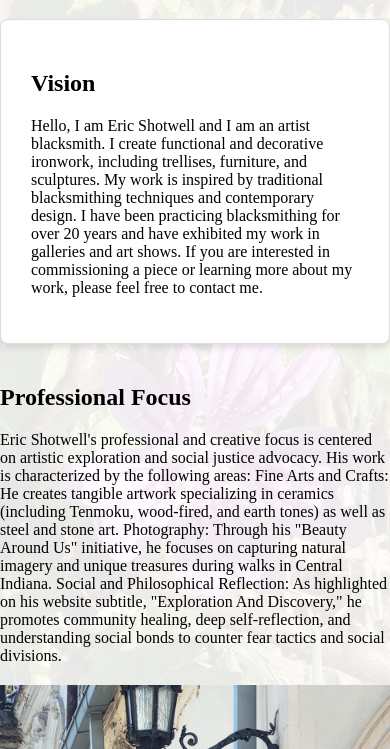
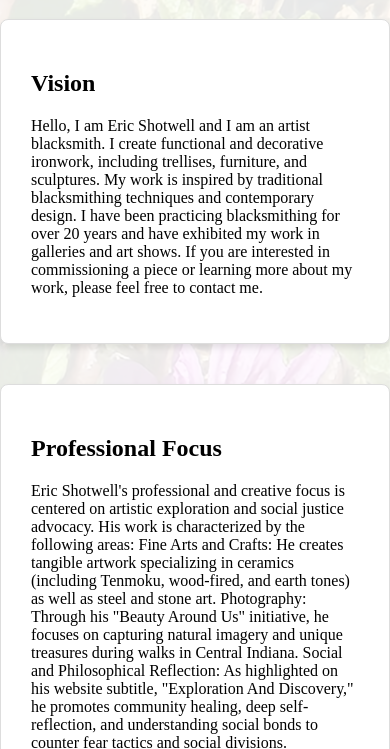
Before and after one commit to ecshotwell/ECS_website1, a plain HTML site: page index.html in a window 390 px wide. Shown: the part 95-844 px from the top of the page. Drawn offline with Linux system fonts and the light colour scheme.

Commit message:
updated index.html and style.css to improve image loading and layout. Added responsive image support with the <

```diff
--- a/style.css
+++ b/style.css
@@ -54,7 +54,7 @@ header {
   box-sizing: border-box; /* Ensures padding doesn't accidentally increase width */
 }
 
-focus-box  {
+.focus-box  {
   /* Box Dimensions */
   max-width: 600px;       /* Keeps the box from getting too wide on large screens */
   width: 100%;            /* Allows it to be responsive on smaller screens */
```
